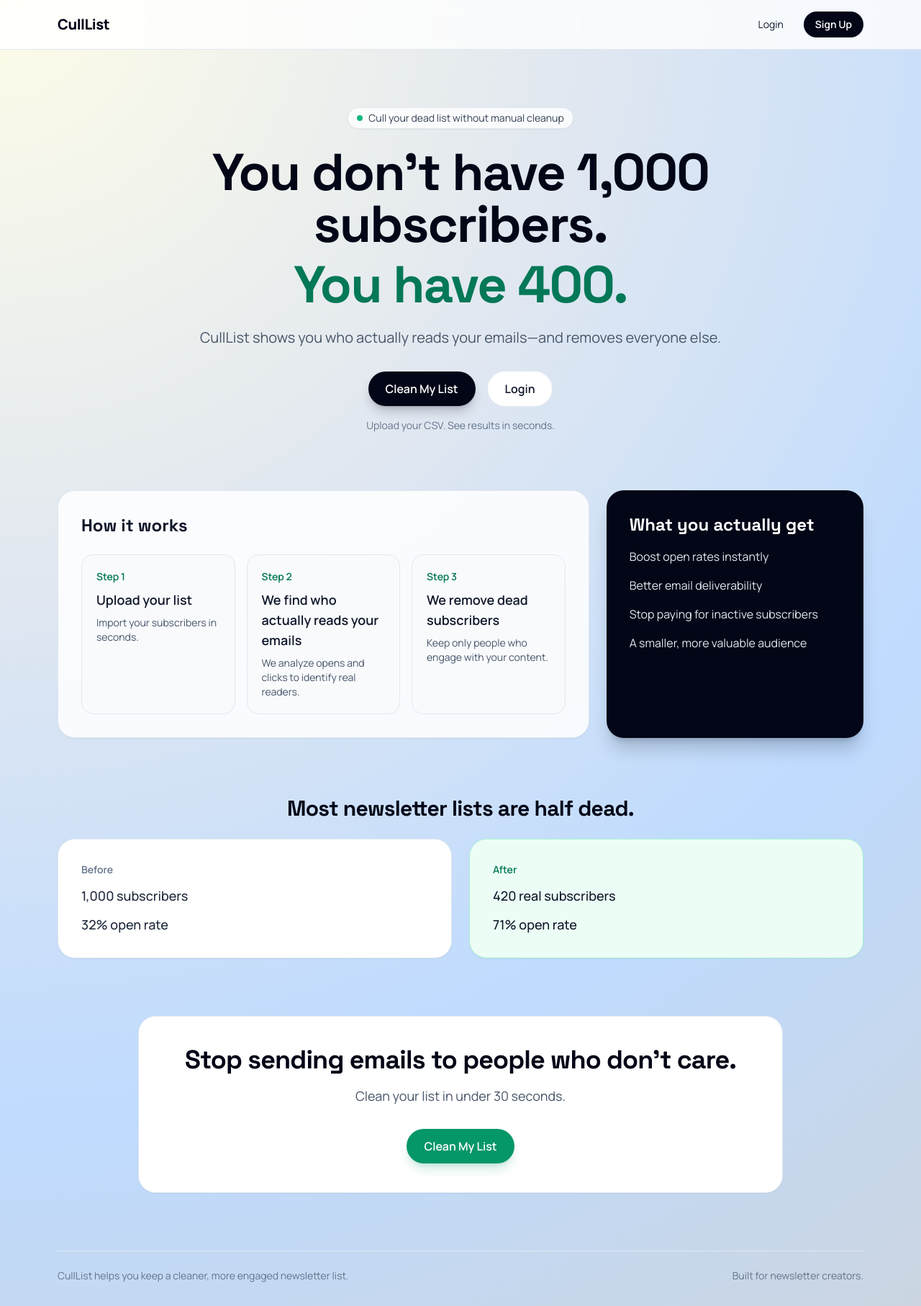
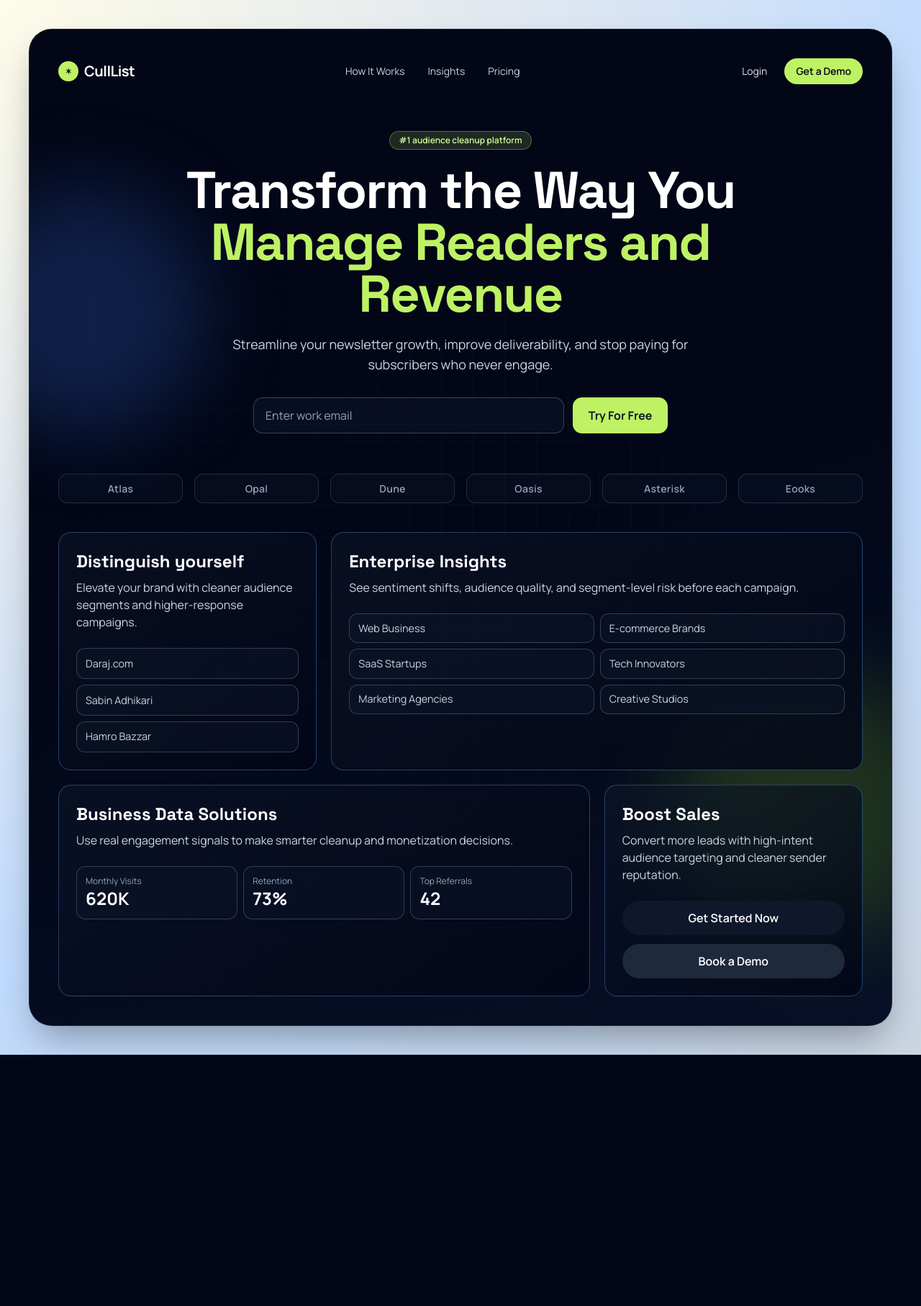
Before and after one commit to khansarim007/use-it-lose-it-newsletter, a Flask app: page / in a window 1280 px wide. Shown: the whole page at 72% size. After the commit the page ends 1465 px from the top, so only its background shows below. Run offline with Flask 3, Linux system fonts and the light colour scheme; some libraries are stand-ins or nearby versions.

Commit message:
Redesign landing page to dark premium hero style

```diff
--- a/static/styles.css
+++ b/static/styles.css
@@ -216,3 +216,114 @@ html {
   border-color: #0f766e;
   box-shadow: 0 0 0 3px rgba(15, 118, 110, 0.18);
 }
+
+.landing-wrap {
+  position: relative;
+  max-width: 1200px;
+  margin: 0 auto;
+  background: linear-gradient(160deg, #030617 0%, #020617 48%, #071027 100%);
+}
+
+.landing-grid {
+  position: absolute;
+  inset: 0;
+  background-image: linear-gradient(rgba(148, 163, 184, 0.09) 1px, transparent 1px), linear-gradient(90deg, rgba(148, 163, 184, 0.09) 1px, transparent 1px);
+  background-size: 44px 44px;
+  mask-image: radial-gradient(circle at center, rgba(0, 0, 0, 0.65), transparent 78%);
+  pointer-events: none;
+}
+
+.landing-glow {
+  position: absolute;
+  border-radius: 9999px;
+  filter: blur(58px);
+  pointer-events: none;
+}
+
+.landing-glow-left {
+  top: 16%;
+  left: -8%;
+  width: 340px;
+  height: 340px;
+  background: rgba(59, 130, 246, 0.22);
+}
+
+.landing-glow-right {
+  bottom: 8%;
+  right: -6%;
+  width: 380px;
+  height: 380px;
+  background: rgba(132, 204, 22, 0.2);
+}
+
+.landing-input {
+  flex: 1;
+  min-height: 48px;
+  border-radius: 0.8rem;
+  border: 1px solid rgba(148, 163, 184, 0.35);
+  background: rgba(15, 23, 42, 0.55);
+  color: #f8fafc;
+  padding: 0.75rem 1rem;
+  outline: none;
+}
+
+.landing-input::placeholder {
+  color: #94a3b8;
+}
+
+.landing-input:focus {
+  border-color: rgba(163, 230, 53, 0.75);
+  box-shadow: 0 0 0 3px rgba(163, 230, 53, 0.15);
+}
+
+.landing-cta {
+  display: inline-flex;
+  align-items: center;
+  justify-content: center;
+  min-height: 48px;
+  border-radius: 0.8rem;
+  padding: 0.75rem 1.35rem;
+  font-weight: 700;
+  background: #bef264;
+  color: #0f172a;
+  transition: transform 140ms ease, box-shadow 180ms ease, background-color 180ms ease;
+}
+
+.landing-cta:hover {
+  background: #d9f99d;
+  transform: translateY(-1px);
+  box-shadow: 0 10px 24px rgba(163, 230, 53, 0.28);
+}
+
+.landing-logo {
+  border: 1px solid rgba(71, 85, 105, 0.45);
+  border-radius: 0.8rem;
+  background: rgba(15, 23, 42, 0.36);
+  text-align: center;
+  padding: 0.6rem 0.5rem;
+  font-weight: 600;
+  letter-spacing: 0.02em;
+}
+
+.landing-panel {
+  border-radius: 1.1rem;
+  border: 1px solid rgba(96, 165, 250, 0.35);
+  background: linear-gradient(145deg, rgba(15, 23, 42, 0.55), rgba(2, 6, 23, 0.86));
+  padding: 1.5rem;
+}
+
+.landing-chip {
+  border: 1px solid rgba(71, 85, 105, 0.7);
+  border-radius: 0.75rem;
+  padding: 0.6rem 0.75rem;
+  background: rgba(15, 23, 42, 0.5);
+  color: #cbd5e1;
+  font-size: 0.9rem;
+}
+
+.landing-stat {
+  border: 1px solid rgba(71, 85, 105, 0.68);
+  border-radius: 0.8rem;
+  background: rgba(15, 23, 42, 0.45);
+  padding: 0.75rem;
+}
--- a/templates/base.html
+++ b/templates/base.html
@@ -11,7 +11,9 @@
   <link rel="stylesheet" href="{{ url_for('static', filename='styles.css') }}" />
 </head>
 <body class="bg-slate-100 text-slate-900 min-h-screen">
+  {% set is_landing = request.endpoint == 'landing' %}
   <div class="min-h-screen bg-[radial-gradient(circle_at_top_left,_#fefce8,_#e2e8f0_35%,_#bfdbfe_70%,_#cbd5e1_100%)]">
+    {% if not is_landing %}
     <nav class="bg-white/80 backdrop-blur border-b border-slate-200 sticky top-0 z-20">
       <div class="max-w-6xl mx-auto px-4 py-4 flex flex-col sm:flex-row sm:justify-between sm:items-center gap-3 sm:gap-4">
         <a href="{{ url_for('dashboard') if session.get('user_id') else url_for('landing') }}" class="font-black text-xl tracking-tight text-slate-950 hover:text-emerald-700 transition-colors">CullList</a>
@@ -29,8 +31,9 @@
         {% endif %}
       </div>
     </nav>
+    {% endif %}
 
-    <main class="max-w-6xl mx-auto px-4 py-6 sm:py-8 lg:py-10">
+    <main class="{% if is_landing %}max-w-none{% else %}max-w-6xl mx-auto{% endif %} px-4 py-6 sm:py-8 lg:py-10">
       {% with messages = get_flashed_messages(with_categories=true) %}
         {% if messages %}
           <div class="space-y-2 mb-5">
@@ -46,12 +49,14 @@
       {% block content %}{% endblock %}
     </main>
 
+    {% if not is_landing %}
     <footer class="max-w-6xl mx-auto px-4 pb-8 text-sm text-slate-500">
       <div class="border-t border-slate-200 pt-6 flex flex-col sm:flex-row sm:items-center sm:justify-between gap-2 text-center sm:text-left">
         <p>CullList helps you keep a cleaner, more engaged newsletter list.</p>
         <p>Built for newsletter creators.</p>
       </div>
     </footer>
+    {% endif %}
   </div>
 </body>
 </html>
--- a/templates/landing.html
+++ b/templates/landing.html
@@ -1,88 +1,103 @@
 {% extends 'base.html' %}
 {% block content %}
-<div class="space-y-16 sm:space-y-20 py-6 sm:py-10">
-  <section class="text-center max-w-5xl mx-auto reveal">
-    <div class="inline-flex items-center gap-2 px-3 py-1 rounded-full bg-white/80 border border-slate-200 text-sm text-slate-700 mb-6 shadow-sm">
-      <span class="h-2 w-2 rounded-full bg-emerald-500"></span>
-      Cull your dead list without manual cleanup
-    </div>
-    <h1 class="text-4xl sm:text-5xl md:text-7xl font-black tracking-tight text-slate-950 leading-[0.95]">
-      You don’t have 1,000 subscribers.
-      <span class="block text-emerald-700 mt-3">You have 400.</span>
-    </h1>
-    <p class="mt-5 sm:mt-6 text-base sm:text-lg md:text-xl text-slate-600 max-w-3xl mx-auto leading-relaxed px-2 sm:px-0">
-      CullList shows you who actually reads your emails—and removes everyone else.
-    </p>
-    <div class="mt-8 flex flex-col sm:flex-row items-stretch sm:items-center justify-center gap-4 px-2 sm:px-0">
-      <a href="{{ url_for('signup') }}" class="inline-flex items-center justify-center px-6 py-3 rounded-full bg-slate-950 text-white font-semibold shadow-lg shadow-slate-950/20 hover:-translate-y-0.5 transition-transform">
-        Clean My List
+<section class="landing-wrap rounded-[2rem] border border-slate-800/80 overflow-hidden shadow-2xl shadow-black/35">
+  <div class="landing-grid"></div>
+  <div class="landing-glow landing-glow-left"></div>
+  <div class="landing-glow landing-glow-right"></div>
+
+  <div class="relative z-10 px-5 sm:px-8 lg:px-10 py-6 sm:py-8 lg:py-10">
+    <header class="flex items-center justify-between gap-3">
+      <a href="{{ url_for('landing') }}" class="inline-flex items-center gap-2 text-white font-bold tracking-tight text-xl">
+        <span class="h-7 w-7 rounded-full bg-lime-300 text-slate-950 inline-flex items-center justify-center text-sm">✶</span>
+        CullList
       </a>
-      <a href="{{ url_for('login') }}" class="inline-flex items-center justify-center px-6 py-3 rounded-full bg-white text-slate-900 font-semibold border border-slate-200 hover:border-slate-300 transition-colors">
-        Login
-      </a>
-    </div>
-    <p class="mt-4 text-sm text-slate-500">Upload your CSV. See results in seconds.</p>
-  </section>
+      <nav class="hidden md:flex items-center gap-8 text-sm text-slate-300">
+        <a href="#how" class="hover:text-white transition-colors">How It Works</a>
+        <a href="#insights" class="hover:text-white transition-colors">Insights</a>
+        <a href="#pricing" class="hover:text-white transition-colors">Pricing</a>
+      </nav>
+      <div class="flex items-center gap-2">
+        <a href="{{ url_for('login') }}" class="px-4 py-2 rounded-full text-sm text-slate-200 hover:bg-white/10 transition-colors">Login</a>
+        <a href="{{ url_for('signup') }}" class="px-4 py-2 rounded-full text-sm font-semibold bg-lime-300 text-slate-950 hover:bg-lime-200 transition-colors">Get a Demo</a>
+      </div>
+    </header>
 
-  <section class="max-w-6xl mx-auto grid lg:grid-cols-3 gap-6 reveal delay-1">
-    <div class="lg:col-span-2 bg-white/85 backdrop-blur rounded-3xl border border-slate-200 p-6 sm:p-8 shadow-sm hover-lift">
-      <h2 class="text-2xl font-bold mb-6">How it works</h2>
-      <div class="grid md:grid-cols-3 gap-4">
-        <div class="p-5 rounded-2xl bg-slate-50 border border-slate-200">
-          <div class="text-sm font-semibold text-emerald-700 mb-2">Step 1</div>
-          <div class="text-lg font-semibold">Upload your list</div>
-          <p class="text-slate-600 mt-2 text-sm">Import your subscribers in seconds.</p>
-        </div>
-        <div class="p-5 rounded-2xl bg-slate-50 border border-slate-200">
-          <div class="text-sm font-semibold text-emerald-700 mb-2">Step 2</div>
-          <div class="text-lg font-semibold">We find who actually reads your emails</div>
-          <p class="text-slate-600 mt-2 text-sm">We analyze opens and clicks to identify real readers.</p>
-        </div>
-        <div class="p-5 rounded-2xl bg-slate-50 border border-slate-200">
-          <div class="text-sm font-semibold text-emerald-700 mb-2">Step 3</div>
-          <div class="text-lg font-semibold">We remove dead subscribers</div>
-          <p class="text-slate-600 mt-2 text-sm">Keep only people who engage with your content.</p>
-        </div>
+    <div class="text-center max-w-4xl mx-auto pt-12 sm:pt-16 reveal">
+      <div class="inline-flex items-center gap-2 px-3 py-1 rounded-full bg-lime-300/15 border border-lime-300/35 text-lime-200 text-xs font-semibold">#1 audience cleanup platform</div>
+      <h1 class="mt-5 text-4xl sm:text-5xl lg:text-7xl font-black tracking-tight text-white leading-[0.92]">
+        Transform the Way You
+        <span class="block text-lime-300">Manage Readers and Revenue</span>
+      </h1>
+      <p class="mt-5 text-slate-300 text-base sm:text-lg max-w-2xl mx-auto">
+        Streamline your newsletter growth, improve deliverability, and stop paying for subscribers who never engage.
+      </p>
+      <div class="mt-8 max-w-xl mx-auto flex flex-col sm:flex-row gap-3">
+        <input type="email" placeholder="Enter work email" class="landing-input" />
+        <a href="{{ url_for('signup') }}" class="landing-cta">Try For Free</a>
       </div>
     </div>
 
-    <div class="bg-slate-950 text-white rounded-3xl p-6 sm:p-8 shadow-xl shadow-slate-900/20 hover-lift">
-      <h2 class="text-2xl font-bold mb-4">What you actually get</h2>
-      <ul class="space-y-4 text-slate-200">
-        <li>Boost open rates instantly</li>
-        <li>Better email deliverability</li>
-        <li>Stop paying for inactive subscribers</li>
-        <li>A smaller, more valuable audience</li>
-      </ul>
+    <div class="mt-10 sm:mt-14 grid grid-cols-2 sm:grid-cols-3 lg:grid-cols-6 gap-3 sm:gap-4 text-slate-400 text-sm reveal delay-1">
+      <div class="landing-logo">Atlas</div>
+      <div class="landing-logo">Opal</div>
+      <div class="landing-logo">Dune</div>
+      <div class="landing-logo">Oasis</div>
+      <div class="landing-logo">Asterisk</div>
+      <div class="landing-logo">Eooks</div>
     </div>
-  </section>
 
-  <section class="max-w-6xl mx-auto grid md:grid-cols-2 gap-6 reveal delay-2">
-    <div class="md:col-span-2 text-center">
-      <h2 class="text-2xl sm:text-3xl font-black tracking-tight text-slate-950">Most newsletter lists are half dead.</h2>
+    <div id="insights" class="mt-8 sm:mt-10 grid lg:grid-cols-3 gap-5 reveal delay-2">
+      <article class="landing-panel hover-lift">
+        <h3 class="text-2xl text-white font-bold">Distinguish yourself</h3>
+        <p class="mt-2 text-slate-300">Elevate your brand with cleaner audience segments and higher-response campaigns.</p>
+        <div class="mt-6 space-y-2">
+          <div class="landing-chip">Daraj.com</div>
+          <div class="landing-chip">Sabin Adhikari</div>
+          <div class="landing-chip">Hamro Bazzar</div>
+        </div>
+      </article>
+
+      <article class="landing-panel lg:col-span-2 hover-lift">
+        <h3 class="text-2xl text-white font-bold">Enterprise Insights</h3>
+        <p class="mt-2 text-slate-300">See sentiment shifts, audience quality, and segment-level risk before each campaign.</p>
+        <div class="mt-6 grid sm:grid-cols-2 gap-2 text-sm text-slate-300">
+          <div class="landing-chip">Web Business</div>
+          <div class="landing-chip">E-commerce Brands</div>
+          <div class="landing-chip">SaaS Startups</div>
+          <div class="landing-chip">Tech Innovators</div>
+          <div class="landing-chip">Marketing Agencies</div>
+          <div class="landing-chip">Creative Studios</div>
+        </div>
+      </article>
     </div>
-    <div class="bg-white rounded-3xl border border-slate-200 p-6 sm:p-8 shadow-sm hover-lift">
-      <div class="text-sm font-semibold text-slate-500 mb-3">Before</div>
-      <div class="space-y-3 text-lg font-medium text-slate-800">
-        <div>1,000 subscribers</div>
-        <div>32% open rate</div>
-      </div>
+
+    <div id="how" class="mt-5 grid lg:grid-cols-3 gap-5 reveal delay-3">
+      <article class="landing-panel lg:col-span-2 hover-lift">
+        <h3 class="text-2xl text-white font-bold">Business Data Solutions</h3>
+        <p class="mt-2 text-slate-300">Use real engagement signals to make smarter cleanup and monetization decisions.</p>
+        <div class="mt-6 grid sm:grid-cols-3 gap-2">
+          <div class="landing-stat">
+            <p class="text-xs text-slate-400">Monthly Visits</p>
+            <p class="text-2xl font-bold text-white">620K</p>
+          </div>
+          <div class="landing-stat">
+            <p class="text-xs text-slate-400">Retention</p>
+            <p class="text-2xl font-bold text-white">73%</p>
+          </div>
+          <div class="landing-stat">
+            <p class="text-xs text-slate-400">Top Referrals</p>
+            <p class="text-2xl font-bold text-white">42</p>
+          </div>
+        </div>
+      </article>
+
+      <article id="pricing" class="landing-panel hover-lift">
+        <h3 class="text-2xl text-white font-bold">Boost Sales</h3>
+        <p class="mt-2 text-slate-300">Convert more leads with high-intent audience targeting and cleaner sender reputation.</p>
+        <a href="{{ url_for('signup') }}" class="btn-action btn-action-primary mt-6 w-full">Get Started Now</a>
+        <a href="{{ url_for('login') }}" class="btn-action mt-3 w-full bg-slate-800 text-white hover:bg-slate-700">Book a Demo</a>
+      </article>
     </div>
-    <div class="bg-emerald-50 rounded-3xl border border-emerald-200 p-6 sm:p-8 shadow-sm hover-lift">
-      <div class="text-sm font-semibold text-emerald-700 mb-3">After</div>
-      <div class="space-y-3 text-lg font-medium text-slate-900">
-        <div>420 real subscribers</div>
-        <div>71% open rate</div>
-      </div>
-    </div>
-  </section>
-
-  <section class="max-w-4xl mx-auto text-center bg-white rounded-3xl border border-slate-200 p-6 sm:p-10 shadow-sm hover-lift reveal delay-3">
-    <h2 class="text-3xl md:text-4xl font-black tracking-tight text-slate-950">Stop sending emails to people who don’t care.</h2>
-    <p class="mt-4 text-slate-600 text-base sm:text-lg">Clean your list in under 30 seconds.</p>
-    <a href="{{ url_for('signup') }}" class="inline-flex items-center justify-center mt-8 px-6 py-3 rounded-full bg-emerald-600 text-white font-semibold shadow-lg shadow-emerald-600/20 hover:bg-emerald-700 transition-colors">
-      Clean My List
-    </a>
-  </section>
-</div>
+  </div>
+</section>
 {% endblock %}
```
